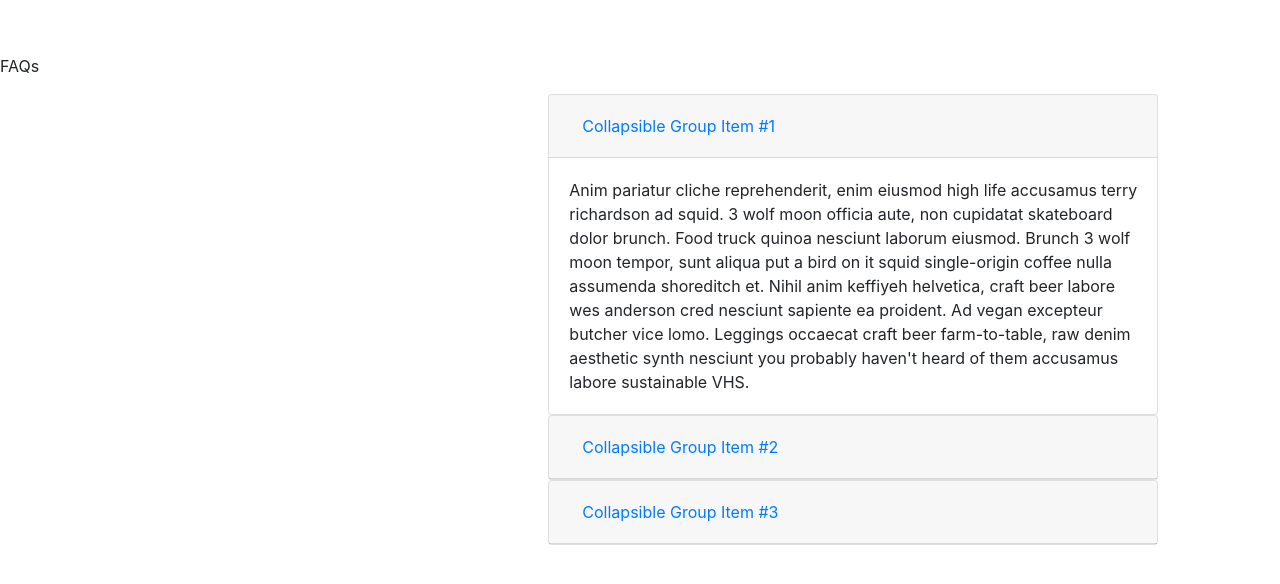
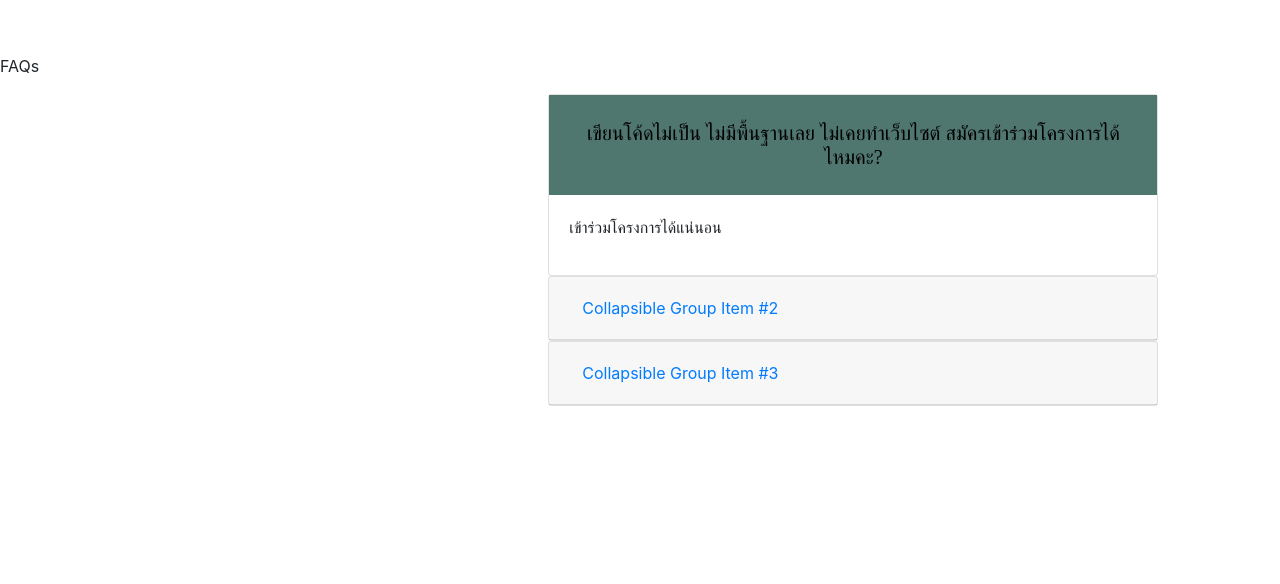
Before and after one commit to suekozuu/hello-otter, a React (Create React App) app: page / in a window 1280 px wide. Shown: the part 3906-4490 px from the top of the page. Built offline with nearby package versions, Linux system fonts and the light colour scheme.

Commit message:
Link all page

```diff
--- a/src/App.js
+++ b/src/App.js
@@ -6,7 +6,10 @@ import Navbar from './Component/Landing/Navbar.js'
 import Landing from './Component/Landing/Landing.js';
 import What from './Component/What/What.js';
 import Who from './Component/Who/Who.js';
+import Where from './Component/Where/Where.js';
+import When from './Component/When/When.js';
 import Faqs from './Component/FAQs/Faqs.js';
+import Contact from './Component/Contact/Contact.js';
 
 class App extends Component {
   render() {
@@ -16,7 +19,10 @@ class App extends Component {
         <Landing/>
         <What/>
         <Who/>
+        <Where/>
+        <When/>
         <Faqs/>
+        <Contact/>
         <Navbar/>
       </div>
     );
--- /dev/null
+++ b/src/Component/Contact/Contact.js
@@ -0,0 +1,22 @@
+import React from 'react' ;
+import styled from 'styled-components' ;
+
+const ContactDiv = styled.div`
+    position: absolute;
+    width: 100%
+    height: 100%;
+    top: 600%;
+`
+
+const Contact =()=>(
+    <div>
+        <a name="Contact">
+        <ContactDiv className="col-sm-11 offset-sm-1">
+            Contactttt
+        </ContactDiv>
+        </a>
+    </div>
+
+)
+
+export default Contact
--- a/src/Component/FAQs/Collapse.js
+++ b/src/Component/FAQs/Collapse.js
@@ -1,28 +1,44 @@
-import React from 'react' ;
-import styled from 'styled-components' ;
+import React from 'react';
+import styled from 'styled-components';
 
 const Div = styled.div`
     // position: absolute;
     // top: 20%;
 `
+const Question = styled.div`
+    background-color: #4F766F;
+    padding: 25px;
+`
 
-const Collapse =()=>(
+const QuestionText = styled.button`
+        // color: #FFF;
+        font-family: Dosis;
+        // font-style: bold;
+        background-color: transparent;
+        border: none;
+        cursor: pointer;
+`
+
+const Collapse = () => (
+  <div>
     <Div class="accordion" id="accordionExample">
       <div class="card">
-    <div class="card-header" id="headingOne">
+        <Question class="card-header" id="headingOne">
           <h5 class="mb-0">
-        <button class="btn btn-link" type="button" data-toggle="collapse" data-target="#collapseOne" aria-expanded="true" aria-controls="collapseOne">
-          Collapsible Group Item #1
-        </button>
+            <QuestionText class="btn btn-link" type="button" data-toggle="collapse" data-target="#collapseOne">
+              เขียนโค้ดไม่เป็น ไม่มีพื้นฐานเลย ไม่เคยทำเว็บไซต์ สมัครเข้าร่วมโครงการได้ไหมคะ?
+        </QuestionText>
           </h5>
-    </div>
+        </Question>
 
         <div id="collapseOne" class="collapse show" aria-labelledby="headingOne" data-parent="#accordionExample">
           <div class="card-body">
-        Anim pariatur cliche reprehenderit, enim eiusmod high life accusamus terry richardson ad squid. 3 wolf moon officia aute, non cupidatat skateboard dolor brunch. Food truck quinoa nesciunt laborum eiusmod. Brunch 3 wolf moon tempor, sunt aliqua put a bird on it squid single-origin coffee nulla assumenda shoreditch et. Nihil anim keffiyeh helvetica, craft beer labore wes anderson cred nesciunt sapiente ea proident. Ad vegan excepteur butcher vice lomo. Leggings occaecat craft beer farm-to-table, raw denim aesthetic synth nesciunt you probably haven't heard of them accusamus labore sustainable VHS.
+            <p>เข้าร่วมโครงการได้แน่นอน</p>
           </div>
         </div>
       </div>
+
+
       <div class="card">
         <div class="card-header" id="headingTwo">
           <h5 class="mb-0">
@@ -52,5 +68,6 @@ const Collapse =()=>(
         </div>
       </div>
     </Div>
+  </div>
 )
 export default Collapse
--- /dev/null
+++ b/src/Component/When/When.js
@@ -0,0 +1,22 @@
+import React from 'react' ;
+import styled from 'styled-components' ;
+
+const WhenDiv = styled.div`
+    position: absolute;
+    width: 100%
+    height: 100%;
+    top: 400%;
+`
+
+const When =()=>(
+    <div>
+        <a name="When">
+        <WhenDiv className="col-sm-11 offset-sm-1">
+            Whennnn
+        </WhenDiv>
+        </a>
+    </div>
+
+)
+
+export default When
--- /dev/null
+++ b/src/Component/Where/Where.js
@@ -0,0 +1,22 @@
+import React from 'react' ;
+import styled from 'styled-components' ;
+
+const WhereDiv = styled.div`
+    position: absolute;
+    width: 100%
+    height: 100%;
+    top: 300%;
+`
+
+const Where =()=>(
+    <div>
+        <a name="Where">
+        <WhereDiv className="col-sm-11 offset-sm-1">
+            Whereeeee
+        </WhereDiv>
+        </a>
+    </div>
+
+)
+
+export default Where
```
Lines whose indentation alone changed are shown as unchanged.
